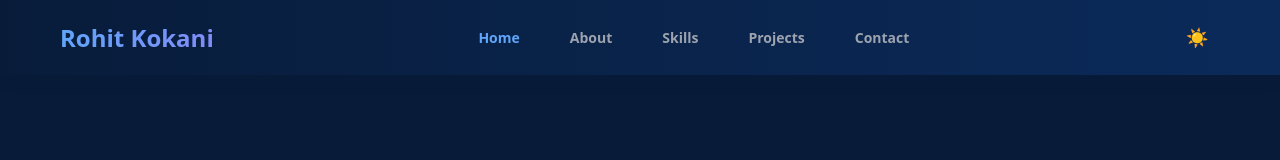
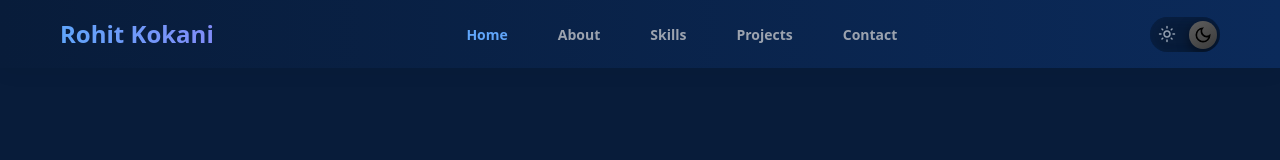
Before and after one commit to Rohitkokanii/portfolio_frontend, a React (Create React App) app: page / in a window 1280 px wide. Shown: the top 160 px of the page. Built offline with nearby package versions, Linux system fonts and the light colour scheme.

Commit message:
designed dark-light mode switch button

```diff
--- a/src/components/Navbar.js
+++ b/src/components/Navbar.js
@@ -1,4 +1,6 @@
 import { useState, useEffect } from "react";
+import { CiLight } from "react-icons/ci";
+import { MdOutlineDarkMode, MdOutlineLightMode } from "react-icons/md";
 
 export default function Navbar() {
   const [expanded, setExpanded] = useState(false);
@@ -61,9 +63,33 @@ export default function Navbar() {
           ))}
         </div>
 
-        <div className="d-flex align-items-center gap-3">
+        {/* <div className="d-flex align-items-center gap-3">
           <button className="theme-btn" onClick={() => setDarkMode(!darkMode)}>
             {darkMode ? "☀️" : "🌙"}
+          </button>
+
+          <button
+            className="menu-btn d-md-none"
+            onClick={() => setExpanded(!expanded)}
+          >
+            ☰
+          </button>
+        </div> */}
+        <div className="d-flex align-items-center gap-3">
+          <button
+            className={`theme-switch ${darkMode ? "dark" : "light"}`}
+            onClick={() => setDarkMode(!darkMode)}
+          >
+            <div className="switch-thumb">
+              {darkMode ? <MdOutlineDarkMode /> : <MdOutlineLightMode />}
+            </div>
+
+            <span className="icon sun">
+              <MdOutlineLightMode />
+            </span>
+            <span className="icon moon">
+              <MdOutlineDarkMode />
+            </span>
           </button>
 
           <button
--- a/src/styles/theme.css
+++ b/src/styles/theme.css
@@ -544,3 +544,90 @@ body {
   color: #60a5fa;
   opacity: 1;
 }
+
+/* Theme Switch */
+.theme-switch {
+  position: relative;
+  width: 70px;
+  height: 35px;
+  border: none;
+  border-radius: 50px;
+  cursor: pointer;
+  padding: 0;
+  transition: all 0.4s ease;
+  overflow: hidden;
+}
+
+/* Light Mode */
+.theme-switch.light {
+  background: #f2f2f2;
+  box-shadow:
+    inset 3px 3px 6px rgba(0, 0, 0, 0.15),
+    inset -3px -3px 6px rgba(255, 255, 255, 0.9);
+}
+
+/* Dark Mode */
+.theme-switch.dark {
+  background: rgba(8, 28, 58);
+  box-shadow:
+    inset 3px 3px 8px rgba(10, 35, 75, 0.5),
+    inset -3px -3px 8px rgba(10, 35, 75, 0.05);
+}
+
+/* Sliding Circle */
+.switch-thumb {
+  position: absolute;
+  top: 4px;
+  left: 4px;
+  width: 28px;
+  height: 28px;
+  border-radius: 50%;
+  display: flex;
+  align-items: center;
+  justify-content: center;
+  font-size: 20px;
+  transition: all 0.4s ease;
+  z-index: 2;
+}
+
+/* Light Thumb */
+.theme-switch.light .switch-thumb {
+  transform: translateX(0);
+  background: linear-gradient(145deg, #ffcc4d, #ff9800);
+  box-shadow: 0 4px 12px rgba(255, 152, 0, 0.4);
+}
+
+/* Dark Thumb */
+.theme-switch.dark .switch-thumb {
+  transform: translateX(35px);
+  background: linear-gradient(145deg, #5f5f5f, #3a3a3a);
+  box-shadow: 0 4px 12px rgba(0, 0, 0, 0.5);
+}
+
+/* Icons */
+.theme-switch .icon {
+  position: absolute;
+  top: 8%;
+  /* transform: translateY(-50%); */
+  font-size: 18px;
+  opacity: 0.6;
+  transition: all 0.4s ease;
+}
+
+.theme-switch .sun {
+  left: 8px;
+  color: aliceblue;
+}
+
+.theme-switch .moon {
+  right: 8px;
+}
+
+/* Active Icon Highlight */
+.theme-switch.light .sun {
+  opacity: 1;
+}
+
+.theme-switch.dark .moon {
+  opacity: 1;
+}
--- /dev/null
+++ b/src/utils/constant/iconConstant.js
@@ -0,0 +1,5 @@
+// export const Icon = {
+
+//     Dark:"src\assets\icons\dark-mode.png",
+
+// }
```
Also changed, not shown: src/assets/icons/dark-mode.png (added), src/assets/icons/light-mode.png (added).
